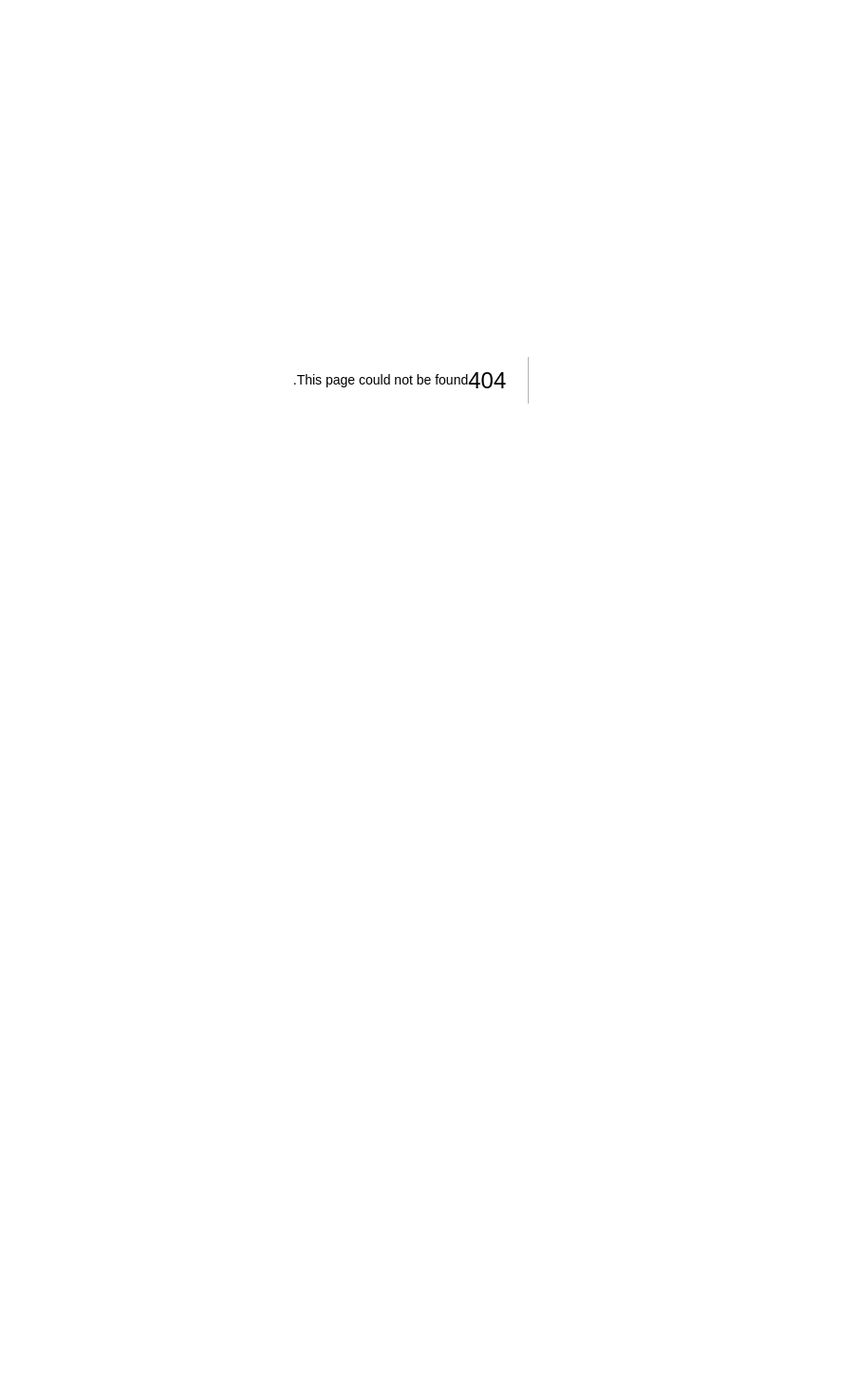
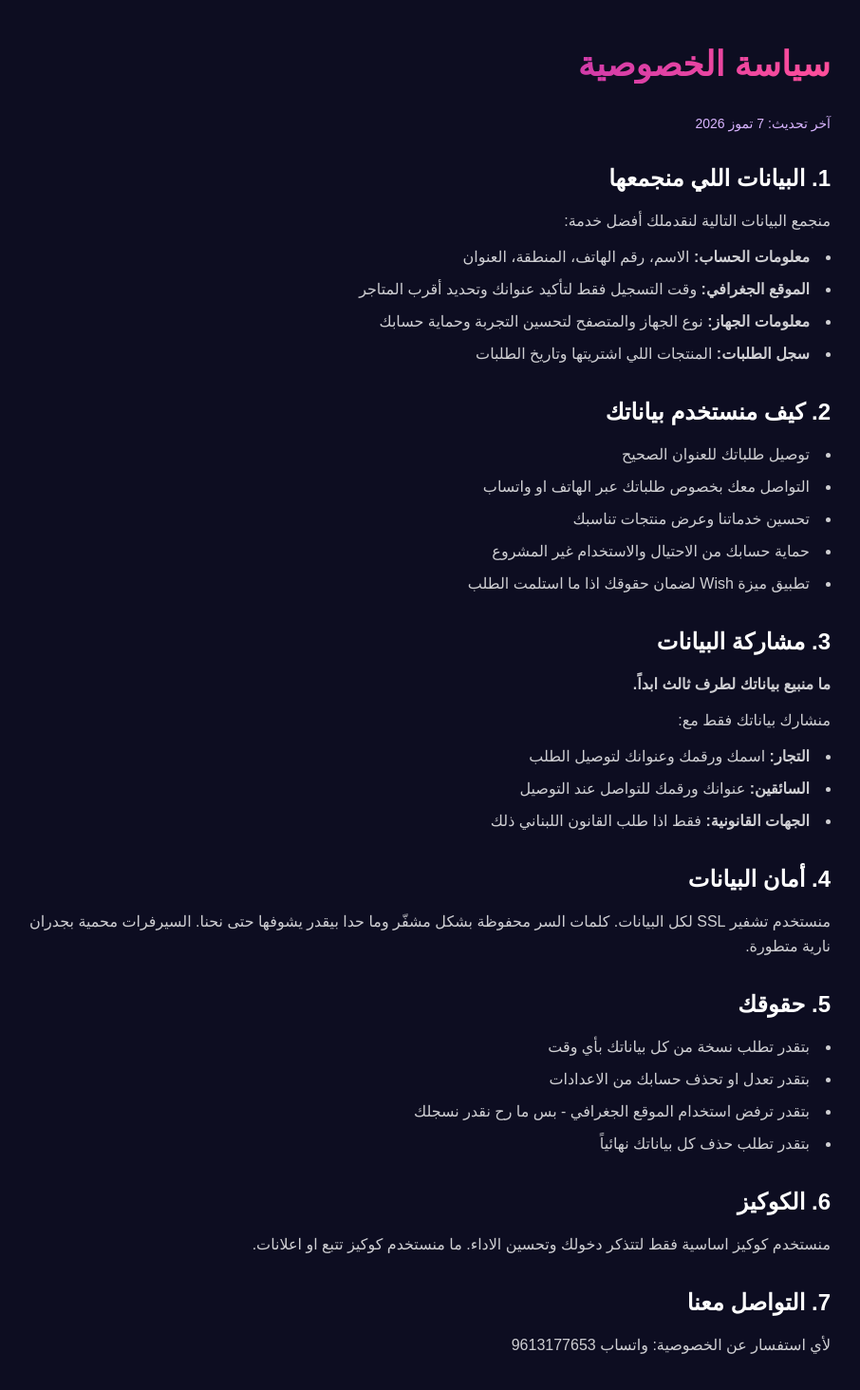
Before and after one commit to mjahto18-ui/MD-Marketplace, a Next.js app: page /privacy in a window 1280 px wide. Before the commit this address had no page. Shown: the top 1464 px of the page at 95% size, without its empty margins (197-1103 px from the left). Before the commit the page ends 800 px from the top, so only its background shows below. Built offline with nearby package versions, Linux system fonts and the light colour scheme.

Commit message:
Create page.jsx

```diff
--- /dev/null
+++ b/app/privacy/page.jsx
@@ -0,0 +1,78 @@
+export const metadata = {
+  title: 'سياسة الخصوصية - MD Marketplace',
+  description: 'كيف نحمي بياناتك في MD Marketplace'
+}
+
+export default function PrivacyPage() {
+  return (
+    <div className="min-h-screen bg-[#0D0D21] text-white">
+      <div className="max-w-4xl mx-auto px-4 py-12">
+        <h1 className="text-4xl font-bold mb-8 bg-gradient-to-r from-[#6A11CB] to-[#FF4E9A] bg-clip-text text-transparent">
+          سياسة الخصوصية
+        </h1>
+
+        <div className="space-y-8 text-white/80 leading-relaxed">
+          <p className="text-sm text-purple-300">آخر تحديث: 7 تموز 2026</p>
+
+          <section>
+            <h2 className="text-2xl font-bold text-white mb-4">1. البيانات اللي منجمعها</h2>
+            <p>منجمع البيانات التالية لنقدملك أفضل خدمة:</p>
+            <ul className="list-disc list-inside space-y-2 mt-3">
+              <li><strong>معلومات الحساب:</strong> الاسم، رقم الهاتف، المنطقة، العنوان</li>
+              <li><strong>الموقع الجغرافي:</strong> وقت التسجيل فقط لتأكيد عنوانك وتحديد أقرب المتاجر</li>
+              <li><strong>معلومات الجهاز:</strong> نوع الجهاز والمتصفح لتحسين التجربة وحماية حسابك</li>
+              <li><strong>سجل الطلبات:</strong> المنتجات اللي اشتريتها وتاريخ الطلبات</li>
+            </ul>
+          </section>
+
+          <section>
+            <h2 className="text-2xl font-bold text-white mb-4">2. كيف منستخدم بياناتك</h2>
+            <ul className="list-disc list-inside space-y-2">
+              <li>توصيل طلباتك للعنوان الصحيح</li>
+              <li>التواصل معك بخصوص طلباتك عبر الهاتف او واتساب</li>
+              <li>تحسين خدماتنا وعرض منتجات تناسبك</li>
+              <li>حماية حسابك من الاحتيال والاستخدام غير المشروع</li>
+              <li>تطبيق ميزة Wish لضمان حقوقك اذا ما استلمت الطلب</li>
+            </ul>
+          </section>
+
+          <section>
+            <h2 className="text-2xl font-bold text-white mb-4">3. مشاركة البيانات</h2>
+            <p><strong>ما منبيع بياناتك لطرف ثالث ابداً.</strong></p>
+            <p className="mt-3">منشارك بياناتك فقط مع:</p>
+            <ul className="list-disc list-inside space-y-2 mt-3">
+              <li><strong>التجار:</strong> اسمك ورقمك وعنوانك لتوصيل الطلب</li>
+              <li><strong>السائقين:</strong> عنوانك ورقمك للتواصل عند التوصيل</li>
+              <li><strong>الجهات القانونية:</strong> فقط اذا طلب القانون اللبناني ذلك</li>
+            </ul>
+          </section>
+
+          <section>
+            <h2 className="text-2xl font-bold text-white mb-4">4. أمان البيانات</h2>
+            <p>منستخدم تشفير SSL لكل البيانات. كلمات السر محفوظة بشكل مشفّر وما حدا بيقدر يشوفها حتى نحنا. السيرفرات محمية بجدران نارية متطورة.</p>
+          </section>
+
+          <section>
+            <h2 className="text-2xl font-bold text-white mb-4">5. حقوقك</h2>
+            <ul className="list-disc list-inside space-y-2">
+              <li>بتقدر تطلب نسخة من كل بياناتك بأي وقت</li>
+              <li>بتقدر تعدل او تحذف حسابك من الاعدادات</li>
+              <li>بتقدر ترفض استخدام الموقع الجغرافي - بس ما رح نقدر نسجلك</li>
+              <li>بتقدر تطلب حذف كل بياناتك نهائياً</li>
+            </ul>
+          </section>
+
+          <section>
+            <h2 className="text-2xl font-bold text-white mb-4">6. الكوكيز</h2>
+            <p>منستخدم كوكيز اساسية فقط لتتذكر دخولك وتحسين الاداء. ما منستخدم كوكيز تتبع او اعلانات.</p>
+          </section>
+
+          <section>
+            <h2 className="text-2xl font-bold text-white mb-4">7. التواصل معنا</h2>
+            <p>لأي استفسار عن الخصوصية: واتساب 9613177653</p>
+          </section>
+        </div>
+      </div>
+    </div>
+  )
+}
```
